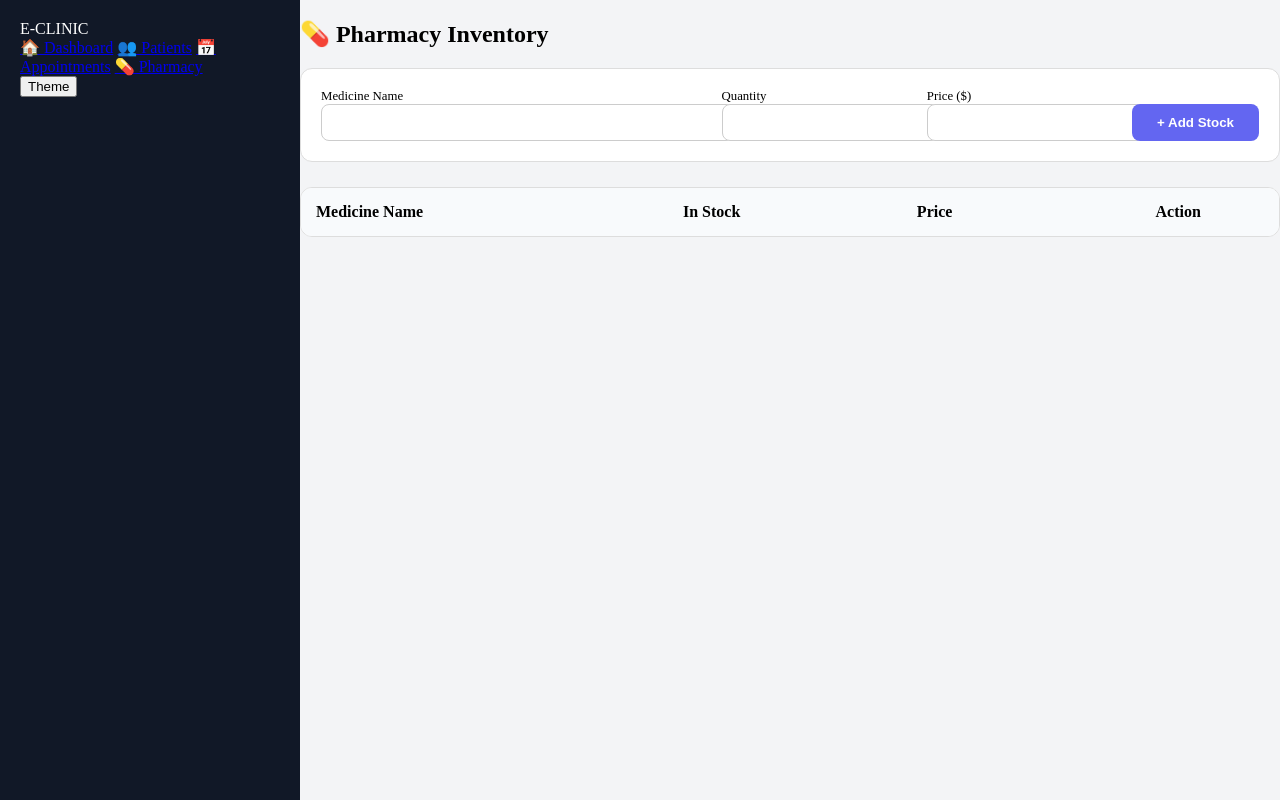
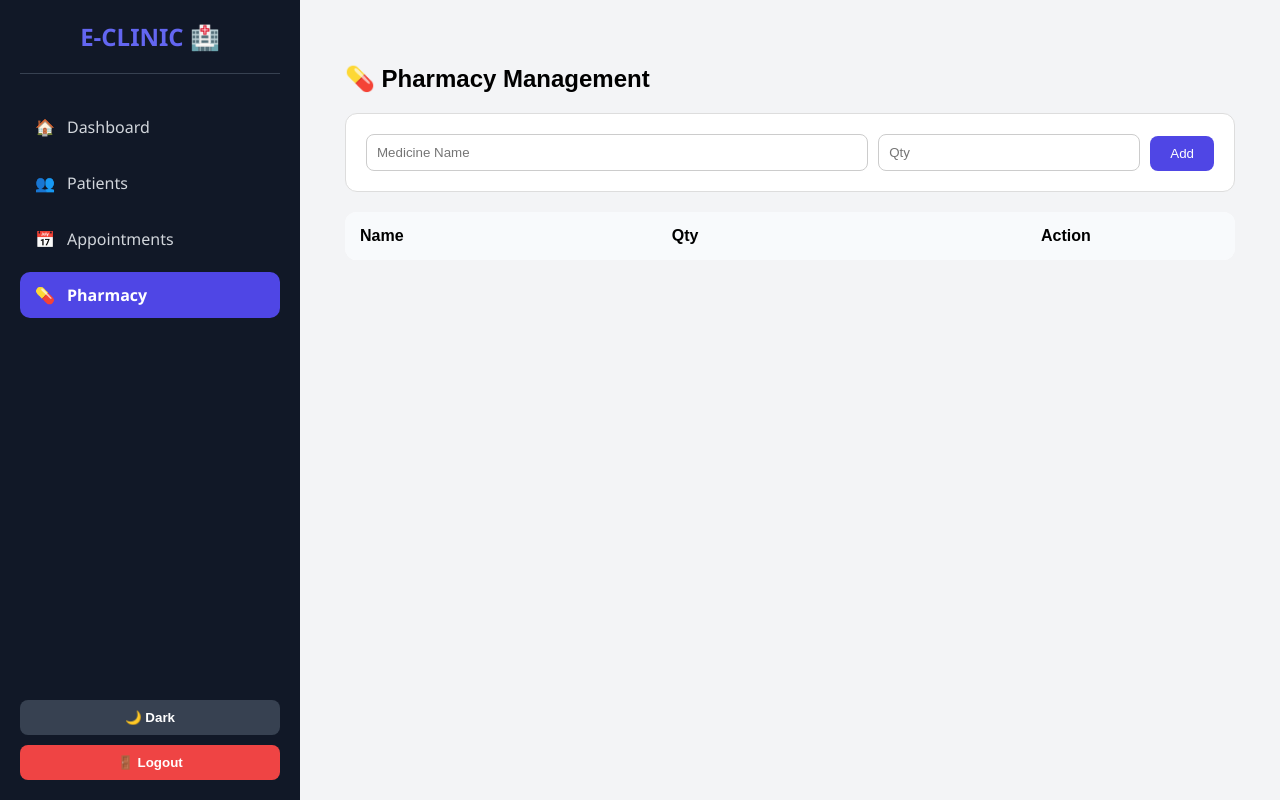
Before and after one commit to Saadzebari12345/my-clinic-app, a SvelteKit app: page /pharmacy in a window 1280 px wide. Built offline with nearby package versions, Linux system fonts and the light colour scheme; sample sign-in values are in the browser's storage.

Commit message:
add PWA and mainfest

```diff
--- a/package.json
+++ b/package.json
@@ -19,5 +19,8 @@
 		"svelte-check": "^4.4.2",
 		"typescript": "^5.9.3",
 		"vite": "^7.3.1"
+	},
+	"dependencies": {
+		"@supabase/supabase-js": "^2.98.0"
 	}
 }
--- a/src/app.html
+++ b/src/app.html
@@ -1,6 +1,8 @@
 <!doctype html>
 <html lang="en">
 	<head>
+		<link rel="manifest" href="/manifest.json">
+<meta name="theme-color" content="#4f46e5">
 		<meta charset="utf-8" />
 		<meta name="viewport" content="width=device-width, initial-scale=1" />
 		%sveltekit.head%
--- a/src/lib/shared/components/layout/AppShell.svelte
+++ b/src/lib/shared/components/layout/AppShell.svelte
@@ -4,68 +4,74 @@
   let { children } = $props();
 
   let isDarkMode = $state(false);
-  let isMenuOpen = $state(false); // بۆ ڤەکرنا مێنویێ ل سەر مۆبایلێ
+  const isActive = (path: string) => page.url.pathname === path;
 
-  function toggleMenu() { isMenuOpen = !isMenuOpen; }
-  function closeMenu() { isMenuOpen = false; }
+  function handleLogout() {
+    localStorage.removeItem("isLoggedIn");
+    goto("/login");
+  }
 </script>
 
-<div class="main-layout {isDarkMode ? 'dark-mode' : ''}">
+<div class="main-app {isDarkMode ? 'dark-mode' : ''}">
+  <!-- Sidebar -->
+  <aside class="sidebar">
+    <div class="logo">E-CLINIC 🏥</div>
 
-  <!-- دوگمێ مێنویێ (بتنێ ل سەر مۆبایلێ دیار دبیت) -->
-  <button class="mobile-toggle" onclick={toggleMenu}>
-    {isMenuOpen ? '✕' : '☰'}
-  </button>
+    <nav class="nav-menu">
+      <a href="/" class="nav-item {isActive('/') ? 'active' : ''}">
+        <span class="icon">🏠</span> <span class="text">Dashboard</span>
+      </a>
+      <a href="/patients" class="nav-item {isActive('/patients') ? 'active' : ''}">
+        <span class="icon">👥</span> <span class="text">Patients</span>
+      </a>
+      <a href="/appointments" class="nav-item {isActive('/appointments') ? 'active' : ''}">
+        <span class="icon">📅</span> <span class="text">Appointments</span>
+      </a>
+      <a href="/pharmacy" class="nav-item {isActive('/pharmacy') ? 'active' : ''}">
+        <span class="icon">💊</span> <span class="text">Pharmacy</span>
+      </a>
+    </nav>
 
-  <!-- Sidebar (دگەل گۆهۆڕینا مۆبایلێ) -->
-  <aside class="sidebar {isMenuOpen ? 'open' : ''}">
-    <div class="logo">E-CLINIC</div>
-    <nav class="nav-links">
-      <a href="/" onclick={closeMenu} class="nav-item">🏠 Dashboard</a>
-      <a href="/patients" onclick={closeMenu} class="nav-item">👥 Patients</a>
-      <a href="/appointments" onclick={closeMenu} class="nav-item">📅 Appointments</a>
-      <a href="/pharmacy" onclick={closeMenu} class="nav-item">💊 Pharmacy</a>
-    </nav>
-    <div class="footer">
-        <button onclick={() => isDarkMode = !isDarkMode} class="theme-btn">Theme</button>
+    <div class="sidebar-footer">
+      <button onclick={() => isDarkMode = !isDarkMode} class="btn-theme">
+        {isDarkMode ? '☀️ Light' : '🌙 Dark'}
+      </button>
+      <button onclick={handleLogout} class="btn-logout">🚪 Logout</button>
     </div>
   </aside>
 
-  <!-- بانسەرێ (Overlay) بۆ مۆبایلێ -->
-  {#if isMenuOpen}
-    <div class="overlay" onclick={closeMenu}></div>
-  {/if}
-
-  <div class="content-wrapper">
-    <main class="page-content">
-      {@render children?.()}
+  <!-- Main Content -->
+  <div class="content">
+    <main class="page-body">
+        {@render children?.()}
     </main>
   </div>
 </div>
 
 <style>
-  /* ستایلێ لابتۆپێ (وەکی مە بەرێ چێکری) */
-  .main-layout { display: flex; height: 100vh; overflow: hidden; }
-  .sidebar { width: 260px; background: #111827; color: white; display: flex; flex-direction: column; padding: 20px; transition: 0.3s; z-index: 100; }
-  .content-wrapper { flex: 1; background: #f3f4f6; overflow-y: auto; }
-  .mobile-toggle { display: none; } /* ل سەر لابتۆپێ ڤەشارتییە */
+  .main-app { display: flex; height: 100vh; font-family: 'Segoe UI', sans-serif; background: #f3f4f6; }
+  .sidebar { width: 260px; background: #111827; color: white; display: flex; flex-direction: column; padding: 20px; transition: 0.3s; }
+  .logo { font-size: 1.5rem; font-weight: bold; color: #6366f1; text-align: center; margin-bottom: 30px; border-bottom: 1px solid #374151; padding-bottom: 20px; }
 
-  /* ستایلێ مۆبایلێ (Responsive) */
+  .nav-menu { display: flex; flex-direction: column; gap: 10px; flex: 1; }
+  .nav-item { color: #d1d5db; text-decoration: none; padding: 12px 15px; border-radius: 10px; display: flex; align-items: center; gap: 12px; transition: 0.2s; }
+  .nav-item:hover { background: #1f2937; color: white; }
+  .nav-item.active { background: #4f46e5; color: white; font-weight: bold; }
+
+  .sidebar-footer { display: flex; flex-direction: column; gap: 10px; margin-top: auto; }
+  .btn-theme, .btn-logout { padding: 10px; border-radius: 8px; border: none; cursor: pointer; font-weight: bold; }
+  .btn-theme { background: #374151; color: white; }
+  .btn-logout { background: #ef4444; color: white; }
+
+  .content { flex: 1; overflow-y: auto; padding: 25px; }
+
+  /* Dark Mode Support */
+  .dark-mode { background: #0f172a; color: white; }
+  .dark-mode .sidebar { background: #020617; }
+
   @media (max-width: 768px) {
-    .mobile-toggle {
-        display: block; position: fixed; top: 15px; left: 15px;
-        z-index: 200; background: #4f46e5; color: white; border: none;
-        padding: 10px 15px; border-radius: 8px; font-size: 1.2rem;
-    }
-    .sidebar {
-        position: fixed; left: -260px; height: 100%; width: 260px;
-    }
-    .sidebar.open { left: 0; } /* نیشاندانا مێنویێ دەما کلیک لێ دکەی */
-    .overlay {
-        position: fixed; top: 0; left: 0; width: 100%; height: 100%;
-        background: rgba(0,0,0,0.5); z-index: 50;
-    }
+    .sidebar { width: 80px; padding: 10px; }
+    .text { display: none; }
+    .logo { font-size: 1rem; }
   }
-
-  /* ... ستایلێن دی یێن تە یێن بەرێ ... */
 </style>
--- a/src/routes/pharmacy/+page.svelte
+++ b/src/routes/pharmacy/+page.svelte
@@ -1,59 +1,76 @@
 <script lang="ts">
  import { onMount } from 'svelte';
-  let inventory = $state([]);
-  let name = $state("");
-  let qty = $state("");
-  let price = $state("");
+
+ interface Medicine {
+  id: number;
+  name: string;
+  qty: number;
+  price: number;
+ }
+
+ // ب ڤی شێوازێ جێگیر بنڤیسە دا خەلەتی نەمینن
+ let inventory: Medicine[] = $state([]);
+ let name = $state('');
+ let qty = $state('');
+ let price = $state('');
 
  onMount(() => {
   const saved = localStorage.getItem('my_pharmacy');
-    if (saved) inventory = JSON.parse(saved);
+  if (saved) {
+   try {
+    inventory = JSON.parse(saved);
+   } catch (e) {
+    console.error('Error', e);
+   }
+  }
  });
 
  function addMedicine() {
-    if (name && qty) {
-      const newItem = { id: Date.now(), name, qty, price };
+  if (name.trim() !== '' && qty !== '') {
+   const newItem: Medicine = {
+    id: Date.now(),
+    name: name,
+    qty: Number(qty),
+    price: Number(price) || 0
+   };
    inventory = [newItem, ...inventory];
    localStorage.setItem('my_pharmacy', JSON.stringify(inventory));
-      name = ""; qty = ""; price = "";
+   name = ''; qty = ''; price = '';
   }
  }
 
-  function deleteItem(id) {
-    inventory = inventory.filter(i => i.id !== id);
+ function deleteItem(id: number) {
+  if (confirm('Delete this item?')) {
+   inventory = inventory.filter((i) => i.id !== id);
    localStorage.setItem('my_pharmacy', JSON.stringify(inventory));
+  }
  }
 </script>
 
-<h2>💊 Pharmacy Inventory</h2>
+<div style="font-family: sans-serif; padding: 20px;">
+ <h2>💊 Pharmacy Management</h2>
 
-<div style="background: white; padding: 20px; border-radius: 12px; border: 1px solid #ddd; margin-bottom: 25px; display: flex; gap: 10px; flex-wrap: wrap; align-items: flex-end;">
-  <div style="flex: 2;"><label style="display:block; font-size:0.8rem;">Medicine Name</label><input bind:value={name} style="width:100%; padding:10px; border-radius:8px; border:1px solid #ccc;"/></div>
-  <div style="flex: 1;"><label style="display:block; font-size:0.8rem;">Quantity</label><input bind:value={qty} type="number" style="width:100%; padding:10px; border-radius:8px; border:1px solid #ccc;"/></div>
-  <div style="flex: 1;"><label style="display:block; font-size:0.8rem;">Price ($)</label><input bind:value={price} type="number" style="width:100%; padding:10px; border-radius:8px; border:1px solid #ccc;"/></div>
-  <button onclick={addMedicine} style="background: #6366f1; color: white; border: none; padding: 11px 25px; border-radius: 8px; cursor: pointer; font-weight: bold;">+ Add Stock</button>
+ <div style="background: white; padding: 20px; border-radius: 12px; border: 1px solid #ddd; display: flex; gap: 10px; margin-bottom: 20px; align-items: flex-end;">
+  <input bind:value={name} placeholder="Medicine Name" style="padding: 10px; border-radius: 8px; border: 1px solid #ccc; flex: 2;" />
+  <input bind:value={qty} type="number" placeholder="Qty" style="padding: 10px; border-radius: 8px; border: 1px solid #ccc; flex: 1;" />
+  <button onclick={addMedicine} style="background: #4f46e5; color: white; padding: 10px 20px; border-radius: 8px; border: none; cursor: pointer;">Add</button>
  </div>
 
-<div style="background: white; border-radius: 12px; border: 1px solid #ddd; overflow: hidden;">
-  <table style="width: 100%; border-collapse: collapse;">
+ <table style="width: 100%; border-collapse: collapse; background: white; border-radius: 12px; overflow: hidden;">
   <thead style="background: #f8fafc;">
    <tr>
-        <th style="padding: 15px; text-align: left;">Medicine Name</th>
-        <th style="padding: 15px; text-align: left;">In Stock</th>
-        <th style="padding: 15px; text-align: left;">Price</th>
+    <th style="padding: 15px; text-align: left;">Name</th>
+    <th style="padding: 15px; text-align: left;">Qty</th>
     <th style="padding: 15px; text-align: center;">Action</th>
    </tr>
   </thead>
   <tbody>
    {#each inventory as item}
-        <tr style="border-bottom: 1px solid #eee;">
-          <td style="padding: 15px; font-weight: bold;">{item.name}</td>
-          <td style="padding: 15px; color: {item.qty < 5 ? 'red' : 'inherit'};">
-             {item.qty} {item.qty < 5 ? '(Low Stock!)' : ''}
-          </td>
-          <td style="padding: 15px;">${item.price}</td>
+    <tr style="border-top: 1px solid #eee;">
+     <td style="padding: 15px;">{item.name}</td>
+     <td style="padding: 15px;">{item.qty}</td>
      <td style="padding: 15px; text-align: center;">
-            <button onclick={() => deleteItem(item.id)} style="background: #fee2e2; color: #dc2626; border: none; padding: 5px 10px; border-radius: 6px; cursor: pointer;">🗑️</button>
+      <button onclick={() => deleteItem(item.id)} style="color: red; background: none; border: none; cursor: pointer;">🗑️</button>
      </td>
     </tr>
    {/each}
```
Also changed, not shown: src/lib/supabaseClient.ts (added, +7 -0 lines), src/routes/patients/+page.svelte (+44 -62 lines), 2 other files (tests, documents, lock files or other folders). Lines whose indentation alone changed are shown as unchanged.
